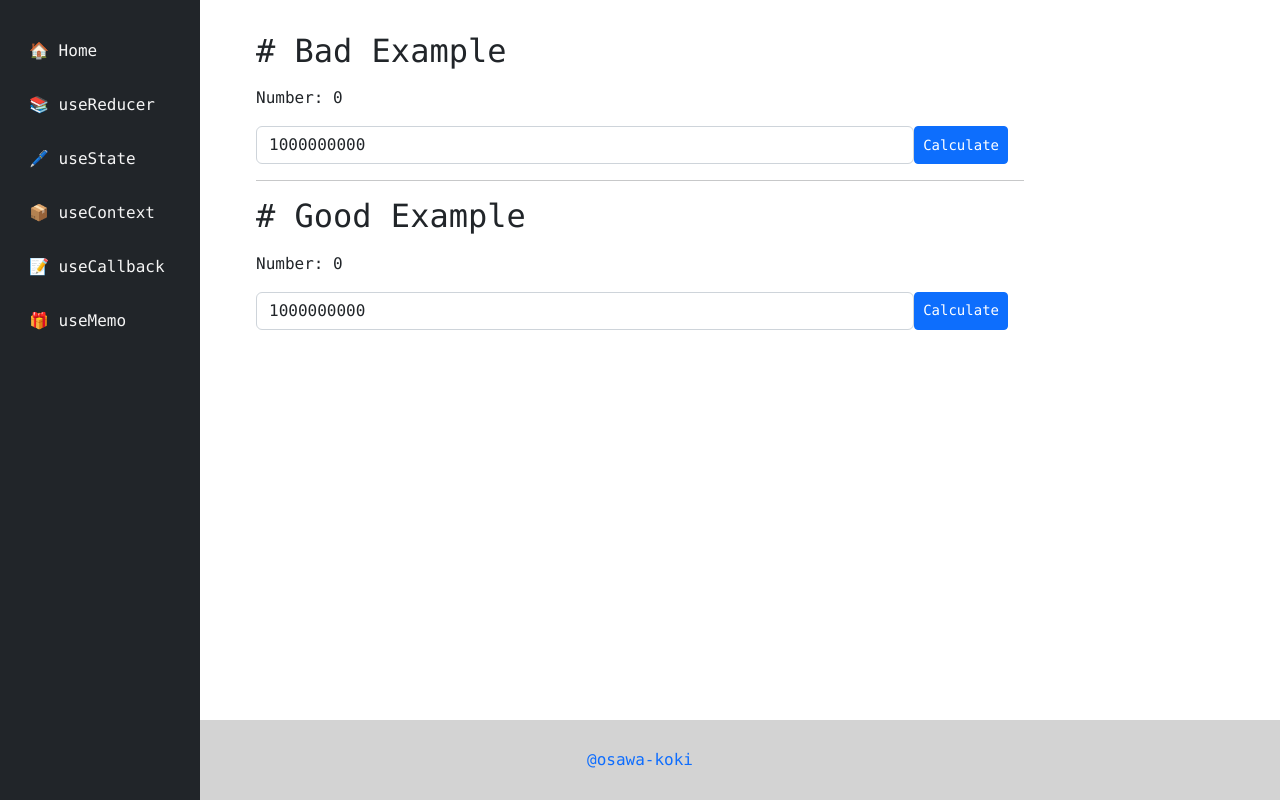
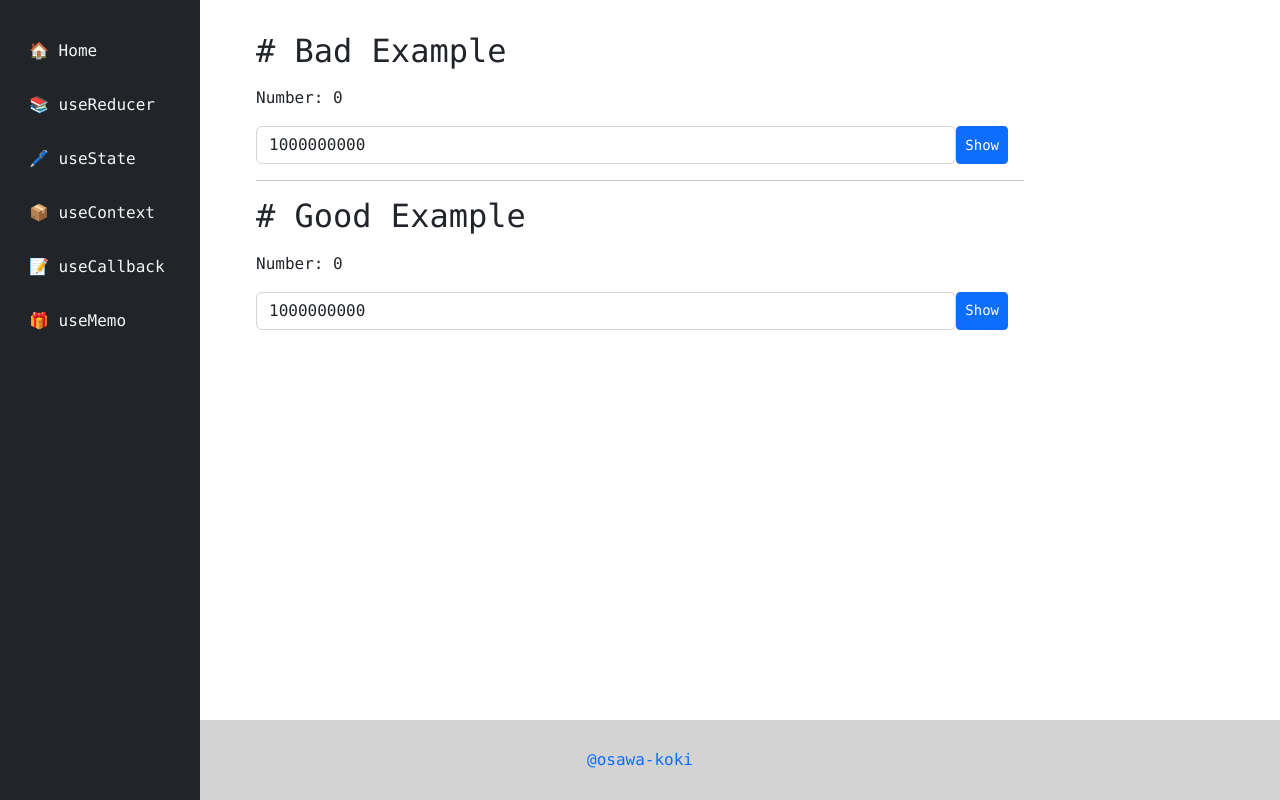
Before and after one commit to osawa-koki/learning-react-hooks, a Next.js app: page /useMemo in a window 1280 px wide. Built offline with nearby package versions, Linux system fonts and the light colour scheme.

Commit message:
small fix

```diff
--- a/pages/useMemo.tsx
+++ b/pages/useMemo.tsx
@@ -36,7 +36,7 @@ const BadExample = (): JSX.Element => {
             onClick={() => {
               setNumber(tmpNumber)
             }}
-          >Calculate</Button>
+          >Show</Button>
         </Form.Group>
       </Form>
     </div>
@@ -73,7 +73,7 @@ const GoodExample = (): JSX.Element => {
             onClick={() => {
               setNumber(tmpNumber)
             }}
-          >Calculate</Button>
+          >Show</Button>
         </Form.Group>
       </Form>
     </div>
```
